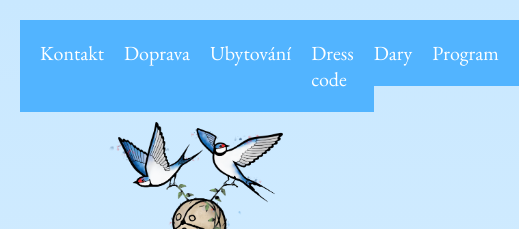
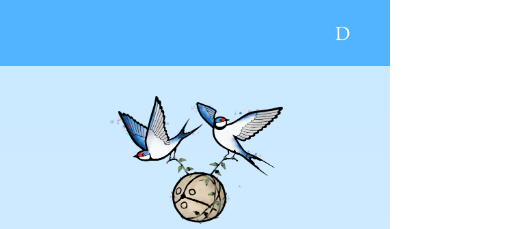
Before and after one commit to Tev-work/tev-work.github.io, a plain HTML site: page index.html in a window 390 px wide. Shown: the top 229 px of the page, 519 px wide, since content can reach past the window. Drawn offline with Linux system fonts and the light colour scheme.

Commit message:
mobile menu kinda notworking init

```diff
--- a/index.html
+++ b/index.html
@@ -7,8 +7,10 @@
     <link rel="stylesheet" href="styles.css" />
   </head>
   <body>
-    <main>
     <nav>
+      <div class="burger">
+        <a>D</a>
+      </div>
       <ul>
         <li>
           <a href="#kontakt">
@@ -42,6 +44,7 @@
         </li>
       </ul>
     </nav>
+    <main>
       <img src="vlastovky.png" />
       <h1>Svatba Petra a Terky</h1>
       <p>
@@ -96,6 +99,17 @@
         <h2>Formulář</h2>
         TODO(?!)
       </div>
+      <script>
+        const burgerBtn = document.querySelector('.burger a');
+        burgerBtn.addEventListener('click', toggleNav);
+
+        let navOpen = false;
+        const nav = document.querySelector('nav ul');
+        function toggleNav() {
+          navOpen = !navOpen;
+          nav.style.display = navOpen ? 'block' : 'none';
+        }
+      </script>
       <script src="map-script.js"></script>
     </main>
   </body>
--- a/styles.css
+++ b/styles.css
@@ -64,6 +64,14 @@ nav {
     background-color: hsl(206deg 100% 66%);
 }
 
+nav .burger {
+    display: none;
+}
+
+nav .burger a {
+    cursor: pointer;
+}
+
 nav ul {
     display: flex;
     justify-content: space-between;
@@ -84,7 +92,7 @@ nav a {
     padding: 20px;
 }
 
-nav a:first-child {
+nav ul a:first-child {
     padding-left: 0;
 }
 
@@ -125,6 +133,19 @@ iframe, #map {
 }
 
 @media screen and (max-width: 700px) {
+    nav {
+        justify-content: end;
+        display: flex;
+    }
+
+    nav .burger {
+        display: block;
+    }
+
+    nav ul {
+        display: none;
+    }
+
     main > img {
         margin-top: 10px;
     }
```
Lines whose indentation alone changed are shown as unchanged.
